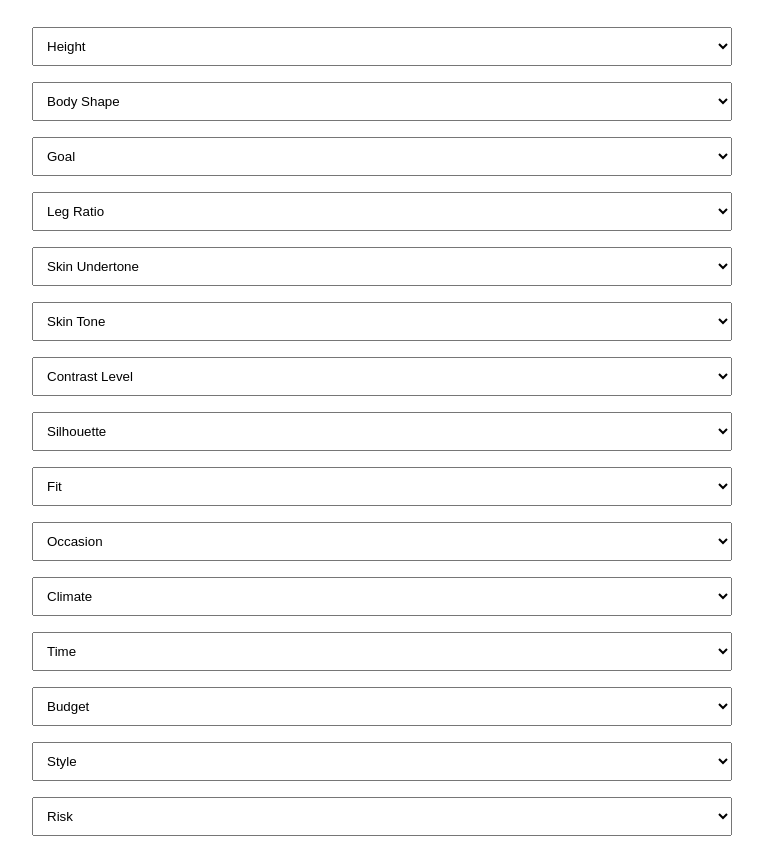
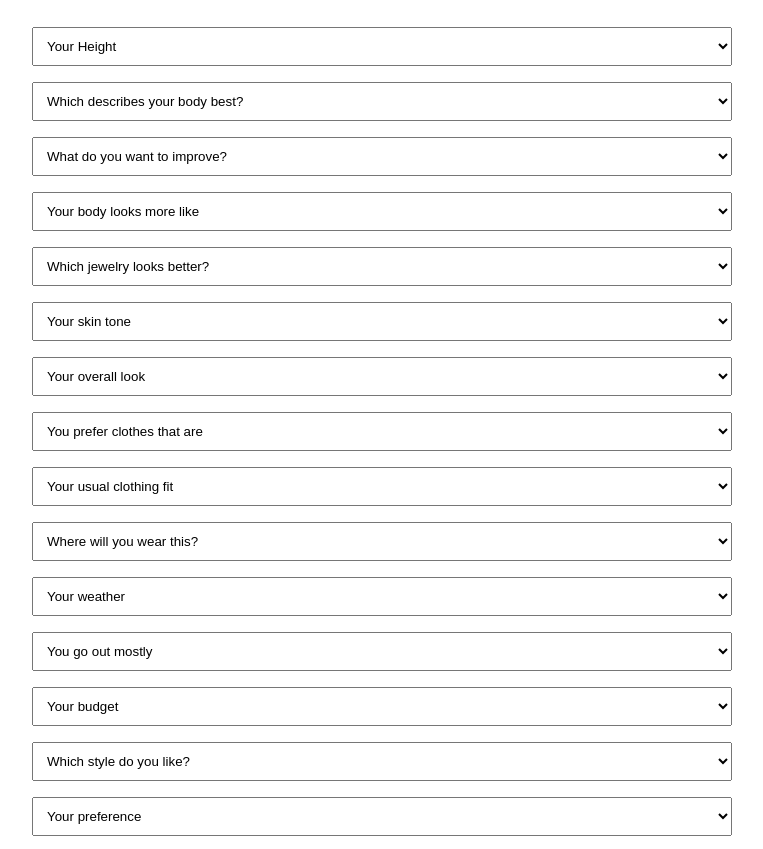
Before and after one commit to brightsun-love/brightsun-love.github.io, a plain HTML site: page fashion.html in a window 1280 px wide. Shown: the part 81-930 px from the top of the page, without its empty margins (258-1021 px from the left). Drawn offline with Linux system fonts and the light colour scheme.

Commit message:
Update fashion.html

```diff
--- a/fashion.html
+++ b/fashion.html
@@ -8,6 +8,7 @@
       max-width: 700px;
       margin: auto;
       padding: 20px;
+      background: #fff;
     }
 
     h1 {
@@ -24,6 +25,7 @@
       margin-top: 20px;
       padding: 15px;
       border: 1px solid #ddd;
+      border-radius: 10px;
     }
   </style>
 </head>
@@ -34,112 +36,113 @@
 
 <!-- BODY -->
 <select id="height">
-  <option value="">Height</option>
-  <option value="short">Below 165</option>
-  <option value="medium">165–175</option>
-  <option value="tall">Above 175</option>
+  <option value="">Your Height</option>
+  <option value="short">Below 165 cm</option>
+  <option value="medium">165–175 cm</option>
+  <option value="tall">Above 175 cm</option>
 </select>
 
 <select id="bodyShape">
-  <option value="">Body Shape</option>
-  <option value="rectangle">Rectangle</option>
-  <option value="triangle">Triangle</option>
-  <option value="inverted">Inverted Triangle</option>
-  <option value="oval">Oval</option>
+  <option value="">Which describes your body best?</option>
+  <option value="rectangle">Shoulders and waist similar</option>
+  <option value="triangle">Lower body heavier</option>
+  <option value="inverted">Upper body broader</option>
+  <option value="oval">Weight around stomach</option>
 </select>
 
 <select id="goal">
-  <option value="">Goal</option>
-  <option value="taller">Look Taller</option>
-  <option value="slimmer">Look Slimmer</option>
-  <option value="broader">Look Broader</option>
-  <option value="balanced">Balanced</option>
+  <option value="">What do you want to improve?</option>
+  <option value="taller">Look taller</option>
+  <option value="slimmer">Look slimmer</option>
+  <option value="broader">Look more strong/broad</option>
+  <option value="balanced">Look balanced</option>
 </select>
 
 <select id="legRatio">
-  <option value="">Leg Ratio</option>
-  <option value="short">Short Legs</option>
+  <option value="">Your body looks more like</option>
+  <option value="short">Upper body longer</option>
   <option value="balanced">Balanced</option>
-  <option value="long">Long Legs</option>
+  <option value="long">Legs longer</option>
 </select>
 
 <!-- COLOR -->
 <select id="undertone">
-  <option value="">Skin Undertone</option>
-  <option value="warm">Warm</option>
-  <option value="cool">Cool</option>
-  <option value="neutral">Neutral</option>
+  <option value="">Which jewelry looks better?</option>
+  <option value="warm">Gold looks better</option>
+  <option value="cool">Silver looks better</option>
+  <option value="neutral">Both look fine</option>
+  <option value="unknown">Not sure</option>
 </select>
 
 <select id="tone">
-  <option value="">Skin Tone</option>
+  <option value="">Your skin tone</option>
   <option value="light">Light</option>
   <option value="medium">Medium</option>
   <option value="dark">Dark</option>
 </select>
 
 <select id="contrast">
-  <option value="">Contrast Level</option>
-  <option value="low">Low</option>
-  <option value="medium">Medium</option>
-  <option value="high">High</option>
+  <option value="">Your overall look</option>
+  <option value="low">Everything similar tone</option>
+  <option value="medium">Slight difference</option>
+  <option value="high">Strong contrast</option>
 </select>
 
 <!-- STYLE -->
 <select id="silhouette">
-  <option value="">Silhouette</option>
-  <option value="structured">Structured</option>
-  <option value="balanced">Balanced</option>
-  <option value="relaxed">Relaxed</option>
+  <option value="">You prefer clothes that are</option>
+  <option value="structured">Tight & sharp</option>
+  <option value="balanced">Normal fit</option>
+  <option value="relaxed">Loose & relaxed</option>
 </select>
 
 <select id="fit">
-  <option value="">Fit</option>
-  <option value="slim">Slim</option>
-  <option value="regular">Regular</option>
-  <option value="oversized">Oversized</option>
+  <option value="">Your usual clothing fit</option>
+  <option value="slim">Slim fit</option>
+  <option value="regular">Regular fit</option>
+  <option value="oversized">Loose/oversized</option>
 </select>
 
 <!-- CONTEXT -->
 <select id="occasion">
-  <option value="">Occasion</option>
-  <option value="casual">Casual</option>
-  <option value="smart">Smart Casual</option>
+  <option value="">Where will you wear this?</option>
+  <option value="casual">Daily casual</option>
+  <option value="smart">Smart casual</option>
   <option value="formal">Formal</option>
   <option value="party">Party</option>
 </select>
 
 <select id="climate">
-  <option value="">Climate</option>
+  <option value="">Your weather</option>
   <option value="hot">Hot</option>
   <option value="moderate">Moderate</option>
   <option value="cold">Cold</option>
 </select>
 
 <select id="time">
-  <option value="">Time</option>
+  <option value="">You go out mostly</option>
   <option value="day">Day</option>
   <option value="night">Night</option>
 </select>
 
 <select id="budget">
-  <option value="">Budget</option>
+  <option value="">Your budget</option>
   <option value="low">Low</option>
   <option value="medium">Medium</option>
   <option value="high">High</option>
 </select>
 
-<!-- IDENTITY -->
+<!-- STYLE IDENTITY -->
 <select id="style">
-  <option value="">Style</option>
-  <option value="minimal">Minimal</option>
-  <option value="classic">Classic</option>
-  <option value="street">Streetwear</option>
+  <option value="">Which style do you like?</option>
+  <option value="minimal">Simple & clean</option>
+  <option value="classic">Classic & formal</option>
+  <option value="street">Trendy / street</option>
   <option value="sporty">Sporty</option>
 </select>
 
 <select id="risk">
-  <option value="">Risk</option>
+  <option value="">Your preference</option>
   <option value="safe">Safe</option>
   <option value="balanced">Balanced</option>
   <option value="bold">Bold</option>
@@ -147,9 +150,9 @@
 
 <!-- FOOTWEAR -->
 <select id="footwear">
-  <option value="">Footwear</option>
+  <option value="">Shoes you wear most</option>
   <option value="sneakers">Sneakers</option>
-  <option value="formal">Formal Shoes</option>
+  <option value="formal">Formal shoes</option>
   <option value="boots">Boots</option>
   <option value="sandals">Sandals</option>
 </select>
```
